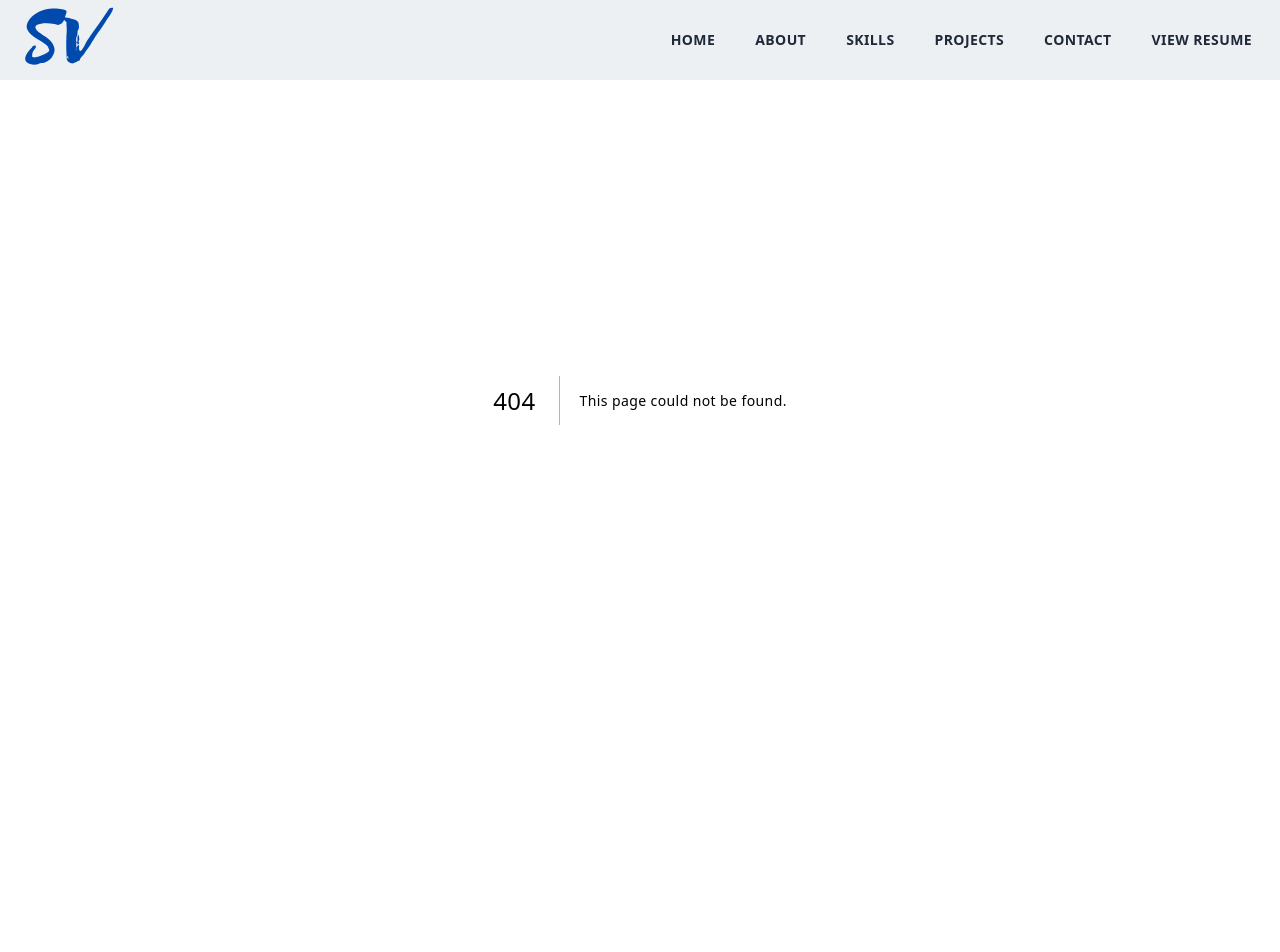
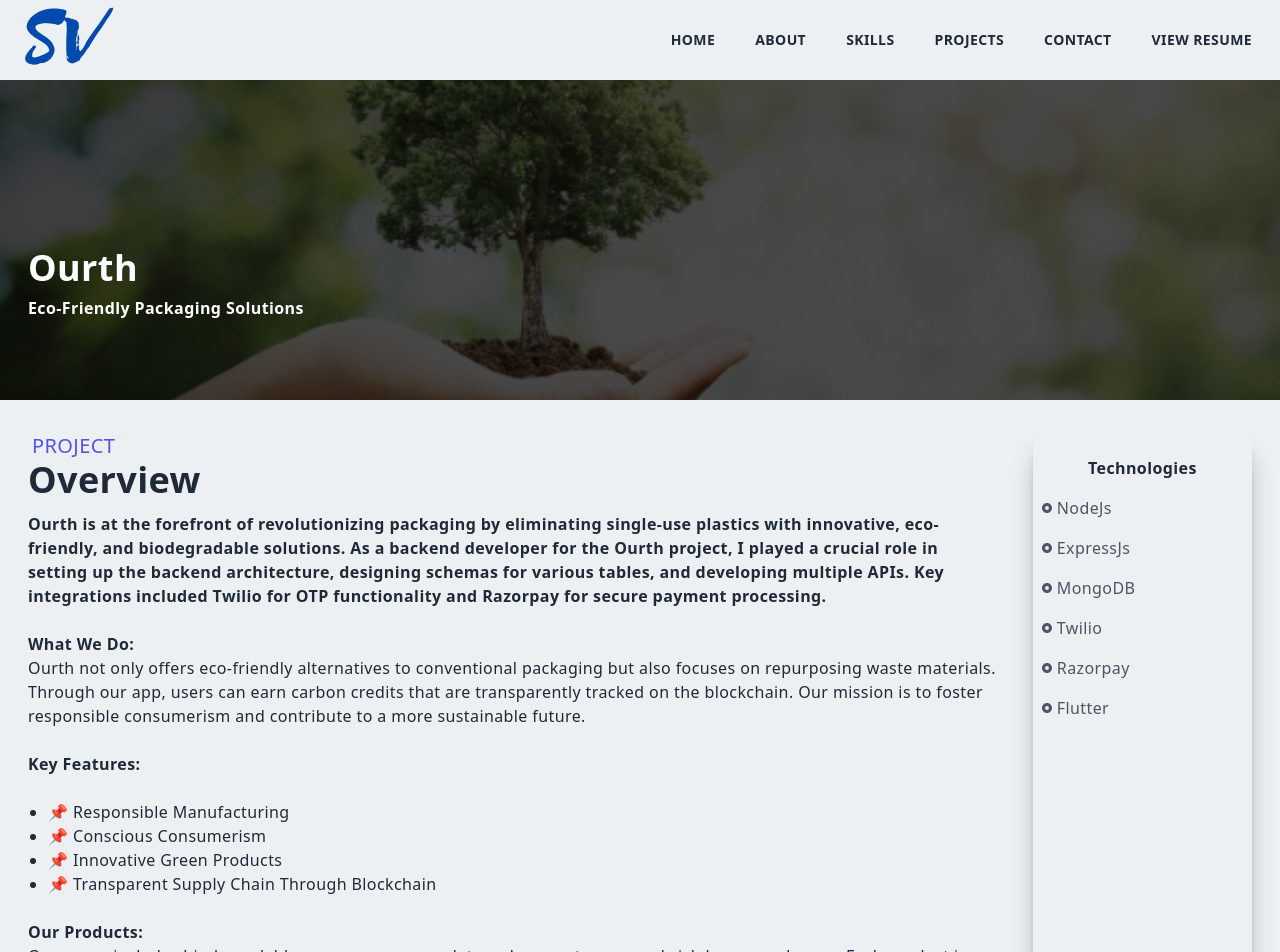
Before and after one commit to shiv8115/Portfolio, a Next.js app: page /ourth in a window 1280 px wide. Before the commit this address had no page. Shown: the top 952 px of the page. Before the commit the page ends 800 px from the top, so only its background shows below. Built offline with nearby package versions, Linux system fonts and the light colour scheme.

Commit message:
add new ourth project

```diff
--- a/components/Main.js
+++ b/components/Main.js
@@ -8,10 +8,10 @@ const Main = () => {
     <div id="home" className="w-full h-screen text-center">
       <div className="max-w-[1240px] w-full h-full mx-auto p-2 flex justify-center items-center">
         <div>
-          <p className="uppercase text-sm tracking-widest text-gray-600">
+          {/* <p className="uppercase text-sm tracking-widest text-gray-600">
             {' '}
             let's build something together
-          </p>
+          </p> */}
 
           <h1 className="py-4 text-gray-700">
             {' '}
@@ -65,7 +65,7 @@ const Main = () => {
               </div>
             </a>
             <a
-              href="https://drive.google.com/file/d/10qEE2b5TNRTrkpE1_gH9BBsS3XsDn7P1/view?usp=sharing"
+              href="https://drive.google.com/file/d/16uk6GGVkVRveWVQCgb7AGQsEvkI1BI6U/view?usp=sharing"
               target="_blank"
               rel="noreferrer"
             >
--- a/components/Navbar.js
+++ b/components/Navbar.js
@@ -67,7 +67,7 @@ const Navbar = () => {
             <Link href='/#contact'>
               <li className='ml-10 text-sm uppercase font-semibold hover:border-b'>Contact</li>
             </Link>
-            <a href='https://drive.google.com/file/d/10qEE2b5TNRTrkpE1_gH9BBsS3XsDn7P1/view?usp=sharing' target='_blank' rel='noreferrer'>
+            <a href='https://drive.google.com/file/d/16uk6GGVkVRveWVQCgb7AGQsEvkI1BI6U/view?usp=sharing' target='_blank' rel='noreferrer'>
               <li className=' me-5 ml-10 text-sm uppercase font-semibold hover:border-b'>View Resume</li>
             </a>
           </ul>
--- a/components/Projects.js
+++ b/components/Projects.js
@@ -3,6 +3,7 @@
 import React from 'react'
 import kryptImg from '../public/assets/Projects/krypt.png';
 import terrablu from "../public/assets/Projects/terrablu.png"
+import ourth from "../public/assets/Projects/ourth.png"
 import Projectitems from './Projectitems';
 
 const Projects = () => {
@@ -10,11 +11,12 @@ const Projects = () => {
     <div id='project' className='w-full'>
       <div className='max-w-[1240px] mx-auto px-2 py-16'>
         <p className='text-xl tracking-widest font-semibold uppercase text-[#5651e5]'> Projects </p>
-        <h2 className='py-4'>Have a look at what I've built</h2>
+        <h2 className='py-4'>Take a look at the projects I have worked on</h2>
 
         <div className='grid md:grid-cols-2 gap-8'>
           <Projectitems title='Greenwise Platform' backgroundImg={terrablu} projectUrl='/greenwise' Stack="Next Js, NodeJs, Postgress, Azure, Blockchain"/>
            <Projectitems title='My Wallet' backgroundImg={kryptImg} projectUrl='/krypt' Stack="React Js, Blockchain, Solidity" />
+           <Projectitems title='Ourth' backgroundImg={ourth} projectUrl='/ourth' Stack="NodeJs, ExpressJs, MongoDB, Twilio, Razorpay, Flutter" />
            </div>
 
             </div>
--- a/pages/index.js
+++ b/pages/index.js
@@ -12,7 +12,7 @@ export default function Home() {
   return (
     <>
       <Head>
-        <title>Shivam | Blockchain Developer</title>
+        <title>Shivam | Software Developer</title>
         <meta name="description" content="Generated by create next app" />
         <meta name="viewport" content="width=device-width, initial-scale=1" />
         <link rel="icon" href="/svlogo.png" />
--- /dev/null
+++ b/pages/ourth.js
@@ -0,0 +1,97 @@
+import React from "react";
+import Image from "next/legacy/image";
+import ourthImg from "./../public/assets/Projects/ourth.png"; // Update with the correct image path
+import { RiRadioButtonFill } from "react-icons/ri";
+import Link from "next/link";
+
+const ourth = () => {
+  return (
+    <div className="w-full">
+      <div className="w-screen h-[50vh] relative">
+        <div className="absolute top-0 left-0 w-full h-[50vh] bg-black/70 z-10" />
+        <Image
+          className="absolute z-1"
+          layout="fill"
+          objectFit="cover"
+          src={ourthImg}
+          alt="Ourth Project"
+        />
+        <div className="absolute top-[70%] max-w-[1240px] w-full left-[50%] right-[50%] translate-x-[-50%] translate-y-[-50%] text-white z-10 p-2">
+          <h2 className="py-2">Ourth</h2>
+          <h3>Eco-Friendly Packaging Solutions</h3>
+        </div>
+      </div>
+
+      <div className="max-w-[1240px] mx-auto p-2 grid md:grid-cols-5 gap-8 py-8">
+        <div className="col-span-4">
+          <p className="text-xl px-1 uppercase text-[#5651e5]">Project</p>
+          <h2>Overview</h2>
+
+          <p className="py-3">
+            <b>
+              Ourth is at the forefront of revolutionizing packaging by eliminating single-use plastics with innovative, eco-friendly, and biodegradable solutions. As a backend developer for the Ourth project, I played a crucial role in setting up the backend architecture, designing schemas for various tables, and developing multiple APIs. Key integrations included Twilio for OTP functionality and Razorpay for secure payment processing.
+            </b>
+          </p>
+
+          <p className="py-3">
+            <b>What We Do:</b>
+            <br />
+            Ourth not only offers eco-friendly alternatives to conventional packaging but also focuses on repurposing waste materials. Through our app, users can earn carbon credits that are transparently tracked on the blockchain. Our mission is to foster responsible consumerism and contribute to a more sustainable future.
+          </p>
+
+          <p className="py-3">
+            <b>Key Features:</b>
+          </p>
+          <ul className="list-disc pl-5 py-3">
+            <li>📌 Responsible Manufacturing</li>
+            <li>📌 Conscious Consumerism</li>
+            <li>📌 Innovative Green Products</li>
+            <li>📌 Transparent Supply Chain Through Blockchain</li>
+          </ul>
+
+          <p className="py-3">
+            <b>Our Products:</b>
+            <br />
+            Our range includes biodegradable paper soup cups, plates, glasses, straws, sandwich boxes, and more. Each product is designed with sustainability in mind, ensuring high quality and minimal environmental impact.
+          </p>
+{/*
+          <a href="https://ourth-demo-link.com" target="_blank">
+            <button className="px-8 py-2 mt-4 mr-8">Demo</button>
+          </a> */}
+        </div>
+
+        <div className="col-span-4 md:col-span-1 shadow-xl shadow-gray-400 rounded-xl py-4">
+          <div className="p-2">
+            <p className="text-center font-bold pb-2">Technologies</p>
+            <div className="grid grid-cols-3 md:grid-cols-1">
+              <p className="text-gray-600 py-2 flex items-center">
+                <RiRadioButtonFill className="pr-1" /> NodeJs
+              </p>
+              <p className="text-gray-600 py-2 flex items-center">
+                <RiRadioButtonFill className="pr-1" /> ExpressJs
+              </p>
+              <p className="text-gray-600 py-2 flex items-center">
+                <RiRadioButtonFill className="pr-1" /> MongoDB
+              </p>
+              <p className="text-gray-600 py-2 flex items-center">
+                <RiRadioButtonFill className="pr-1" /> Twilio
+              </p>
+              <p className="text-gray-600 py-2 flex items-center">
+                <RiRadioButtonFill className="pr-1" /> Razorpay
+              </p>
+              <p className="text-gray-600 py-2 flex items-center">
+                <RiRadioButtonFill className="pr-1" /> Flutter
+              </p>
+            </div>
+          </div>
+        </div>
+
+        <Link href="/#project">
+          <p className="px-2 text-bold underline cursor-pointer">Back</p>
+        </Link>
+      </div>
+    </div>
+  );
+};
+
+export default ourth;
```
Also changed, not shown: public/assets/Projects/ourth.png (added).
